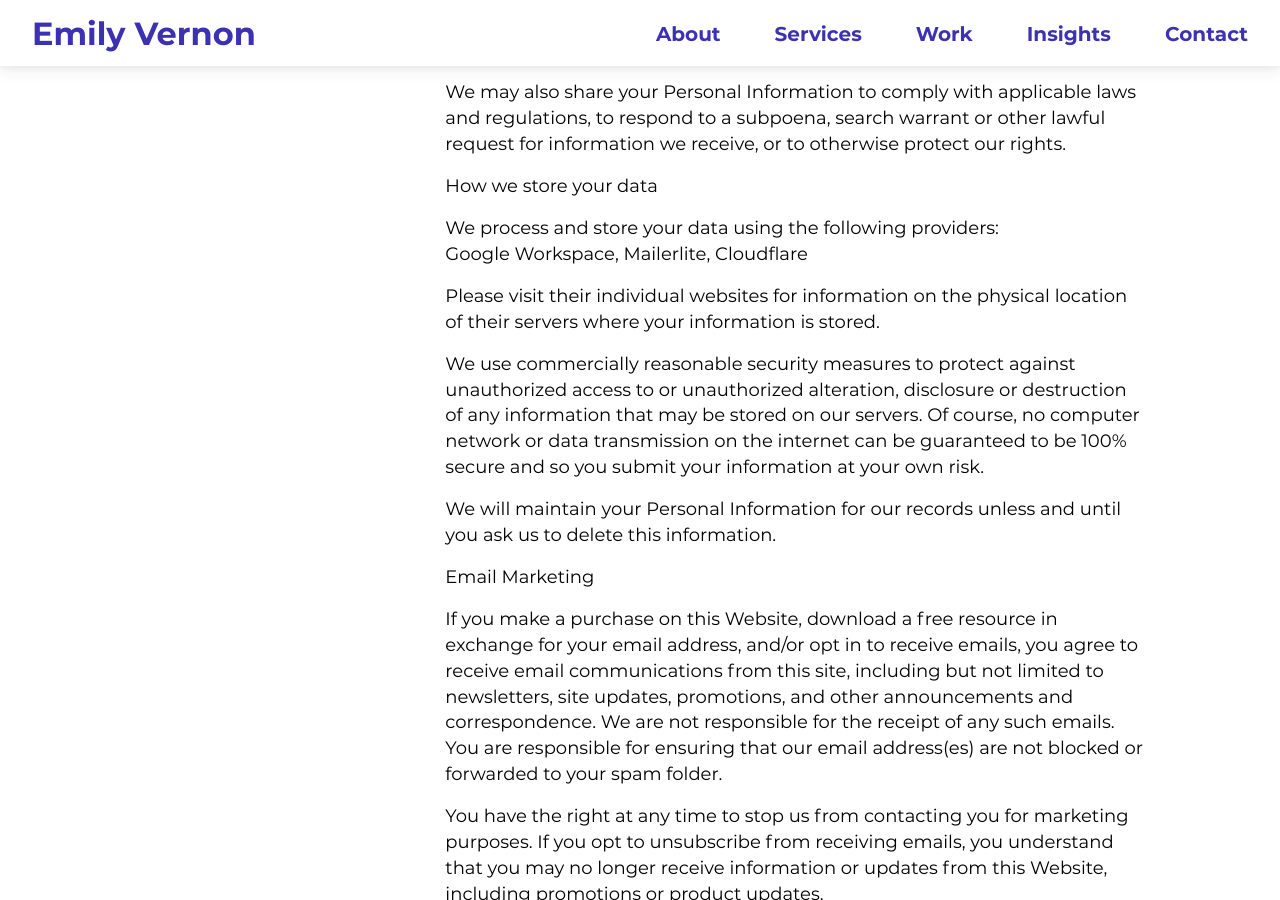
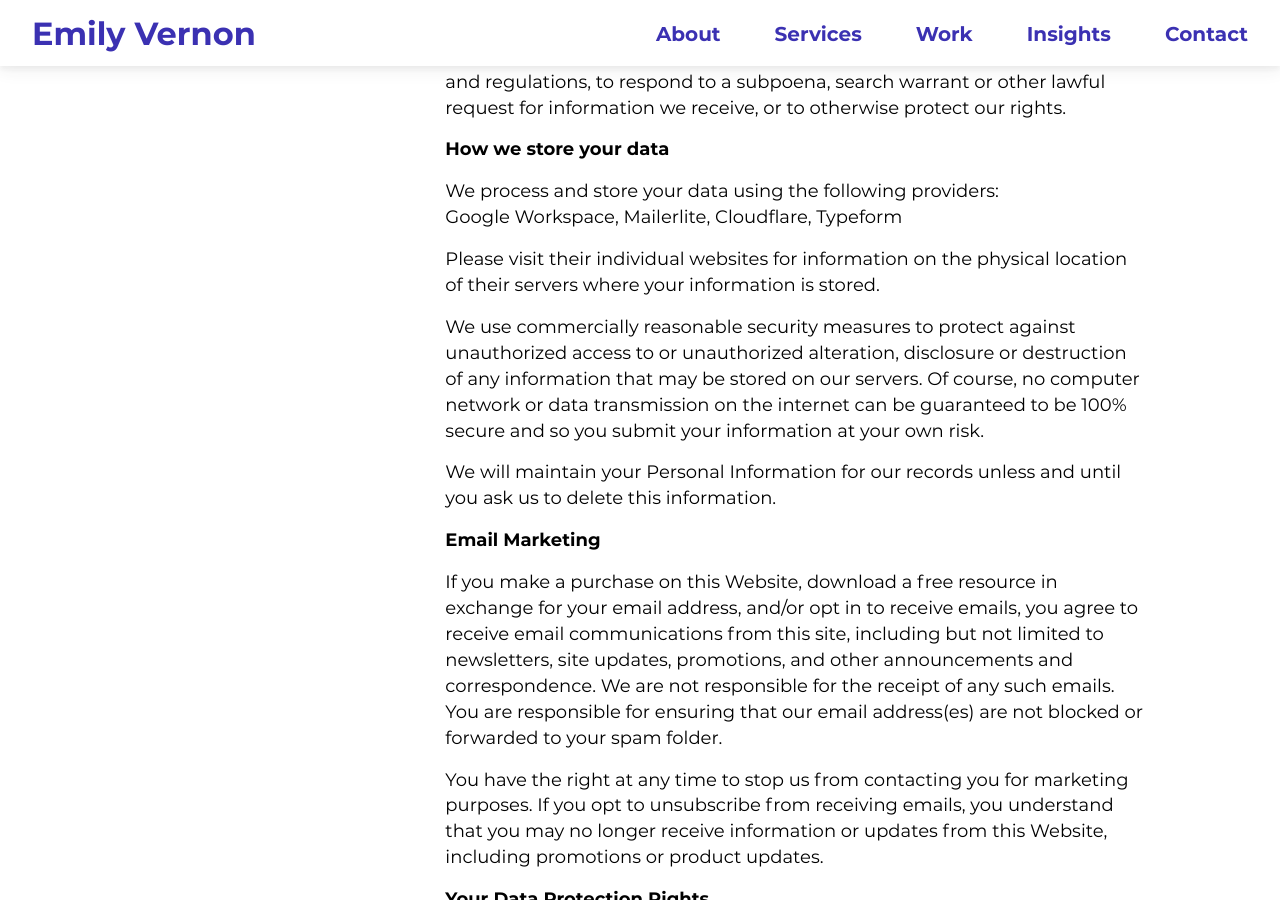
Before and after one commit to emilygv/emilyvernon.com, a Jekyll site: the page built from privacy-policy.md, in a window 1280 px wide and 900 px high, scrolled down 2476 px. Built offline with Jekyll 4.4.1, drawn with Linux system fonts in a browser that asks for light colours.

Commit message:
Update privacy-policy.md

```diff
--- a/privacy-policy.md
+++ b/privacy-policy.md
@@ -24,59 +24,59 @@
 - Changes
 - Contact Us
 
-Personal information We Collect
-
+**Personal information We Collect**
 
 When you visit the Website, we automatically collect certain information about your device, including information about your web browser, IP address, time zone, and some of the cookies that are installed on your device. Additionally, as you browse the Website, we collect information about the individual web pages or products that you view, what websites or search terms referred you to the Website, and information about how you interact with the Website. We refer to this automatically collected information as “Device Information”.
 
-
 We collect Device Information using the following technologies:
 
-
-“Cookies” are data files that are placed on your device or computer and often include an anonymous unique identifier. For more information about cookies, and how to disable cookies, visit http://www.allaboutcookies.org
-“Log files” track actions occurring on the Website, and collect data including your IP address, browser type, Internet service provider, referring/exit pages, and date/time stamps.
-“Web beacons”, “tags”, and “pixels” are electronic files used to record information about how you browse the Website.
-
+- “Cookies” are data files that are placed on your device or computer and often include an anonymous unique identifier. For more information about cookies, and how to disable cookies, visit http://www.allaboutcookies.org
+- “Log files” track actions occurring on the Website, and collect data including your IP address, browser type, Internet service provider, referring/exit pages, and date/time stamps.
+- “Web beacons”, “tags”, and “pixels” are electronic files used to record information about how you browse the Website.
 
 You can set your browser not to accept cookies, and the website above tells you how to remove cookies from your browser. Some of our website features may not function if you disable cookies. Please note that we do not alter our Website’s data collection and use practices when we see a Do Not Track signal from your browser.
 
 We also collect data you provide to us directly. We refer to the data you provide as “Provided Information.” We collect and process data you provide when you:
-Register online or place an order for any of our products or services
-Voluntarily complete a customer survey or provide feedback on any of our message boards, via our contact form, or via email
-Provide your email address in exchange for access to a free resource
-Sign up for our email newsletter or subscribe to any of our regular content
-Submit an intake form or application form for any of our services or programs
+
+- Register online or place an order for any of our products or services
+- Voluntarily complete a customer survey or provide feedback on any of our message boards, via our contact form, or via email
+- Provide your email address in exchange for access to a free resource
+- Sign up for our email newsletter or subscribe to any of our regular content
+- Submit an intake form or application form for any of our services or programs
 
 The Provided Information we collect may include:
-Personal identification information (name, email address, phone number, etc.)
-Billing information (billing address, shipping address, payment information, including credit card numbers, etc.)
-Business information (name of your business, business model, revenue levels, business goals)
+
+- Personal identification information (name, email address, phone number, etc.)
+- Billing information (billing address, shipping address, payment information, including credit card numbers, etc.)
+- Business information (name of your business, business model, revenue levels, business goals)
 
 When we talk about “Personal Information” in this Privacy Policy, we are talking both about Device Information and Provided Information.
 
-How we use your Personal Information
+**How we use your Personal Information**
 
 We use the Provided Information that we collect generally to fulfill any orders placed through the Website (including processing your payment information, delivering products, and providing you with invoices and/or order confirmations). Additionally, we use Provided Information to:
-Communicate with you; and
-Screen our orders for potential risk or fraud;
+
+- Communicate with you; and
+- Screen our orders for potential risk or fraud;
 
 We use the Device Information that we collect to help us screen for potential risk and fraud (in particular, your IP address), and more generally to improve and optimize our Website (for example, by generating analytics about how our customers browse and interact with the Website, and to assess the success of our marketing and advertising campaigns). We also use Device Information to track affiliate referrals for the purpose of granting commissions to our affiliates.
 
-How we share your Personal Information
+**How we share your Personal Information**
 
 We share your Personal Information with third parties to help us use your Personal Information, as described above. For example, we use Google Analytics to help us understand how our visitors use the Website - you can read more about how Google uses your Personal Information here: https://www.google.com/intl/en/policies/privacy/. You can also opt-out of Google Analytics here: https://tools.google.com/dlpage/gaoptout.]
 
 The types of third parties with whom we might share elements of your Personal Information include:
-Providers of email management and distribution tools
-Providers of data aggregation and analytics software services that allow us to effectively monitor and optimize our site
-Providers of client management systems to help us track and communicate with potential clients
+
+- Providers of email management and distribution tools
+- Providers of data aggregation and analytics software services that allow us to effectively monitor and optimize our site
+- Providers of client management systems to help us track and communicate with potential clients
 
 We may also share your Personal Information to comply with applicable laws and regulations, to respond to a subpoena, search warrant or other lawful request for information we receive, or to otherwise protect our rights.
 
-How we store your data
+**How we store your data**
 
 We process and store your data using the following providers:
-Google Workspace, Mailerlite, Cloudflare
+Google Workspace, Mailerlite, Cloudflare, Typeform
 
 Please visit their individual websites for information on the physical location of their servers where your information is stored.
 
@@ -84,27 +84,27 @@
 
 We will maintain your Personal Information for our records unless and until you ask us to delete this information.
 
-Email Marketing
+**Email Marketing**
 
 If you make a purchase on this Website, download a free resource in exchange for your email address, and/or opt in to receive emails, you agree to receive email communications from this site, including but not limited to newsletters, site updates, promotions, and other announcements and correspondence.  We are not responsible for the receipt of any such emails. You are responsible for ensuring that our email address(es) are not blocked or forwarded to your spam folder.
 
 You have the right at any time to stop us from contacting you for marketing purposes. If you opt to unsubscribe from receiving emails, you understand that you may no longer receive information or updates from this Website, including promotions or product updates.
 
-Your Data Protection Rights
+**Your Data Protection Rights**
 
 If you are a European resident, you have the right to access personal information we hold about you and to ask that your personal information be corrected, updated, or deleted. Under certain conditions, you may also have the right to restrict or object to our processing of your data, and to request that we transfer your Personal Information to another organization. If you would like to exercise any of these rights, please contact us through the contact information below.
 
 Additionally, if you are a European resident, we note that we are processing your information to fulfill contracts we might have with you (for example if you make an order through the Website), or otherwise to pursue our legitimate business interests listed above. Please note that your information will be transferred outside of Europe, including to Canada and the United States.
 
-Changes
+**Changes**
 
 We may update this privacy policy from time to time to reflect, for example, changes to our practices or for other operational, legal or regulatory reasons. The date of the last revision will be indicated by the “Last updated” date at the top of this page. Any such changes are effective immediately upon publication on our Website.
 
-Complaints
+**Complaints**
 
 Please contact us if you have any complaints about how we use your Personal Information so we can resolve the issue whenever possible. Residents of the European Union also have the right to lodge a complaint with your local data protection regulator, such as the Information Commissioner’s Office in the UK.
 
-Contact us
+**Contact us**
 
 For more information about our privacy practices, if you have questions, or if you would like to exercise your data protection rights, please do not hesitate to contact us.
 
```
